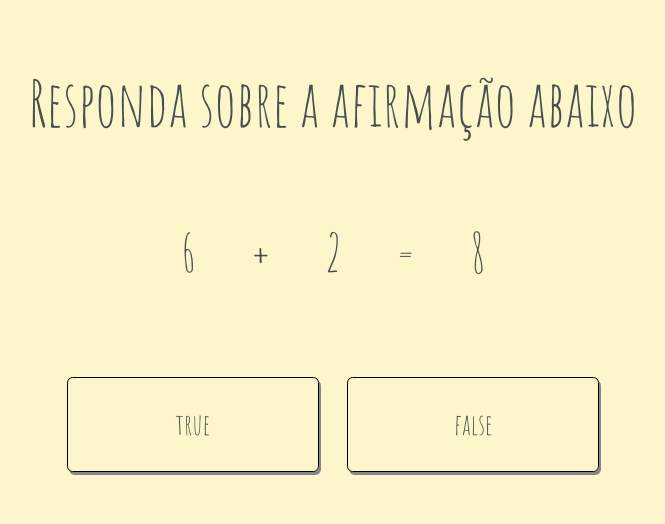
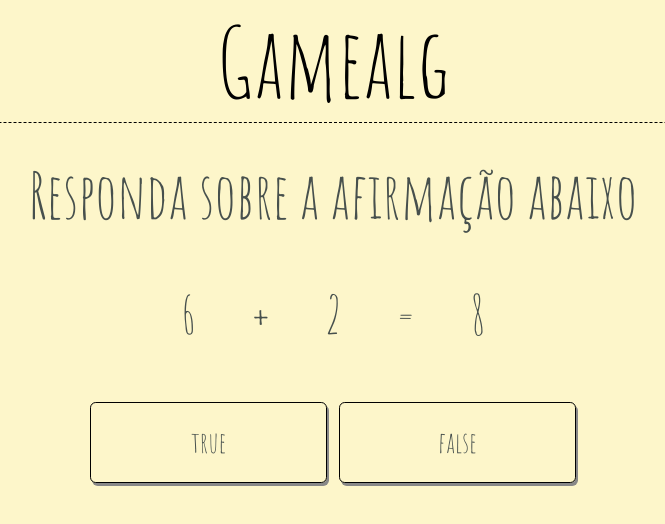
Before and after one commit to mariohd/gamealg, a React app: page / in a window 1280 px wide. Shown: the whole page, without its empty margins (307-972 px from the left). Built offline with nearby package versions, Linux system fonts and the light colour scheme.

Commit message:
game name

```diff
--- a/public/index.html
+++ b/public/index.html
@@ -23,6 +23,7 @@
     <title>Gamealg</title>
   </head>
   <body>
+    <div class="header">Gamealg</div>
     <noscript>
       You need to enable JavaScript to run this app.
     </noscript>
--- a/src/css/app.css
+++ b/src/css/app.css
@@ -10,12 +10,12 @@
 }
 
 .question .body {
-  margin-top: 2em;
+  margin-top: 1em;
   text-align: center;
 }
 
 .statement .text {
-  margin-top: 1em;
+  margin-top: .5em;
   text-align: center;
   font-size: 2.2em;
 }
@@ -36,14 +36,14 @@
 .answers.options {
   width: 50%;
   margin: auto;
-  margin-top: 2em;
+  margin-top: 1em;
 }
 
 .answer.option {
   display: inline-block;
-  margin: .5em;
+  margin: .2em;
   width: 30%;
-  padding: 1em;
+  padding: .75em;
   border-radius: .2em;
   border: 1px solid black;
   box-shadow: 2px 3px #888888;
--- a/src/css/index.css
+++ b/src/css/index.css
@@ -4,3 +4,11 @@ body {
   font-family: sans-serif;
   background: #FDF6CA;
 }
+
+body .header {
+	text-align: center;
+	font-size: 6em;
+	color: black;
+	font-family: 'Amatic SC', cursive;
+	border-bottom: 1px dashed black;
+}
```
